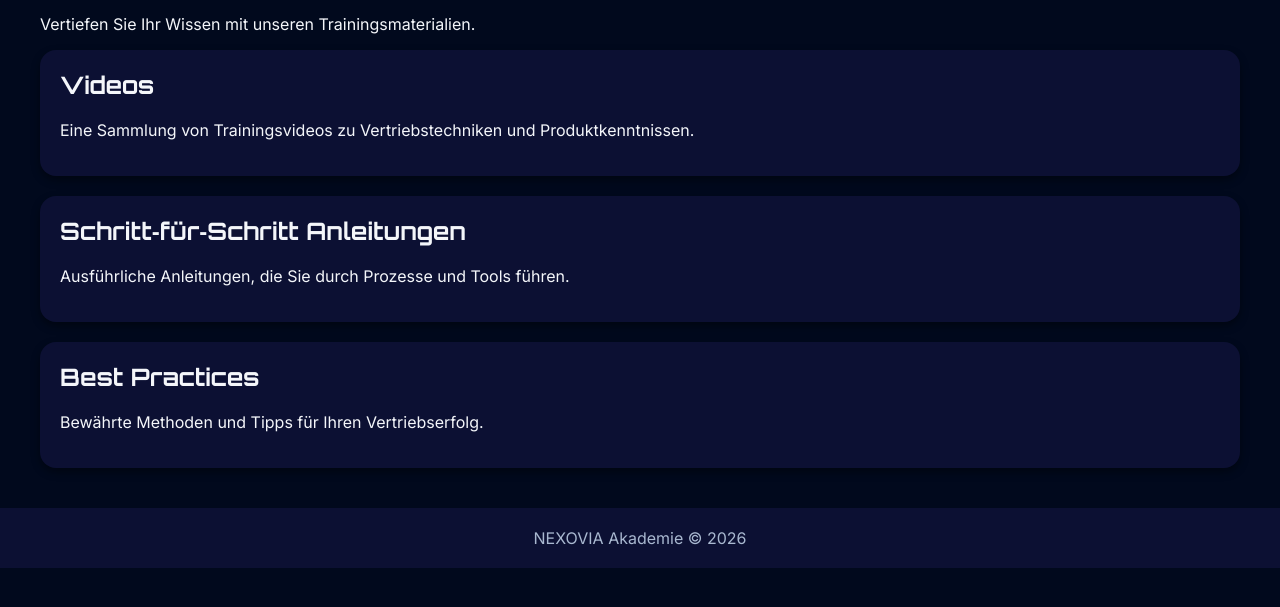
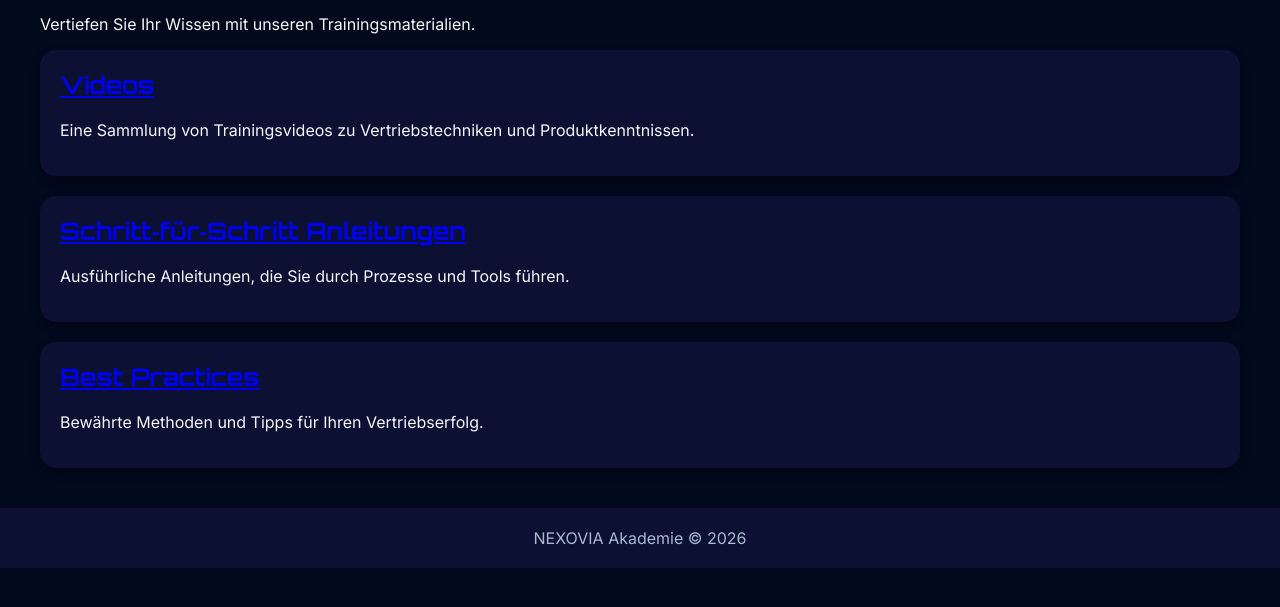
Before and after one commit to timoschreck/nexovia-akademie, a plain HTML site: page schulungen/index.html in a window 1280 px wide. Shown: the part 177-784 px from the top of the page. Drawn offline with Linux system fonts and the light colour scheme.

Commit message:
Replace Schulungen index page with links to videos, step-by-step guides, and best practices

```diff
--- a/schulungen/index.html
+++ b/schulungen/index.html
@@ -23,15 +23,15 @@
     <h1>Schulungen</h1>
     <p>Vertiefen Sie Ihr Wissen mit unseren Trainingsmaterialien.</p>
     <div class="card">
-      <h2>Videos</h2>
+      <h2><a href="videos/index.html">Videos</a></h2>
       <p>Eine Sammlung von Trainingsvideos zu Vertriebstechniken und Produktkenntnissen.</p>
     </div>
     <div class="card">
-      <h2>Schritt‑für‑Schritt Anleitungen</h2>
+      <h2><a href="schritt-fuer-schritt-anleitungen/index.html">Schritt‑für‑Schritt Anleitungen</a></h2>
       <p>Ausführliche Anleitungen, die Sie durch Prozesse und Tools führen.</p>
     </div>
     <div class="card">
-      <h2>Best Practices</h2>
+      <h2><a href="best-practices/index.html">Best Practices</a></h2>
       <p>Bewährte Methoden und Tipps für Ihren Vertriebserfolg.</p>
     </div>
   </main>
```
